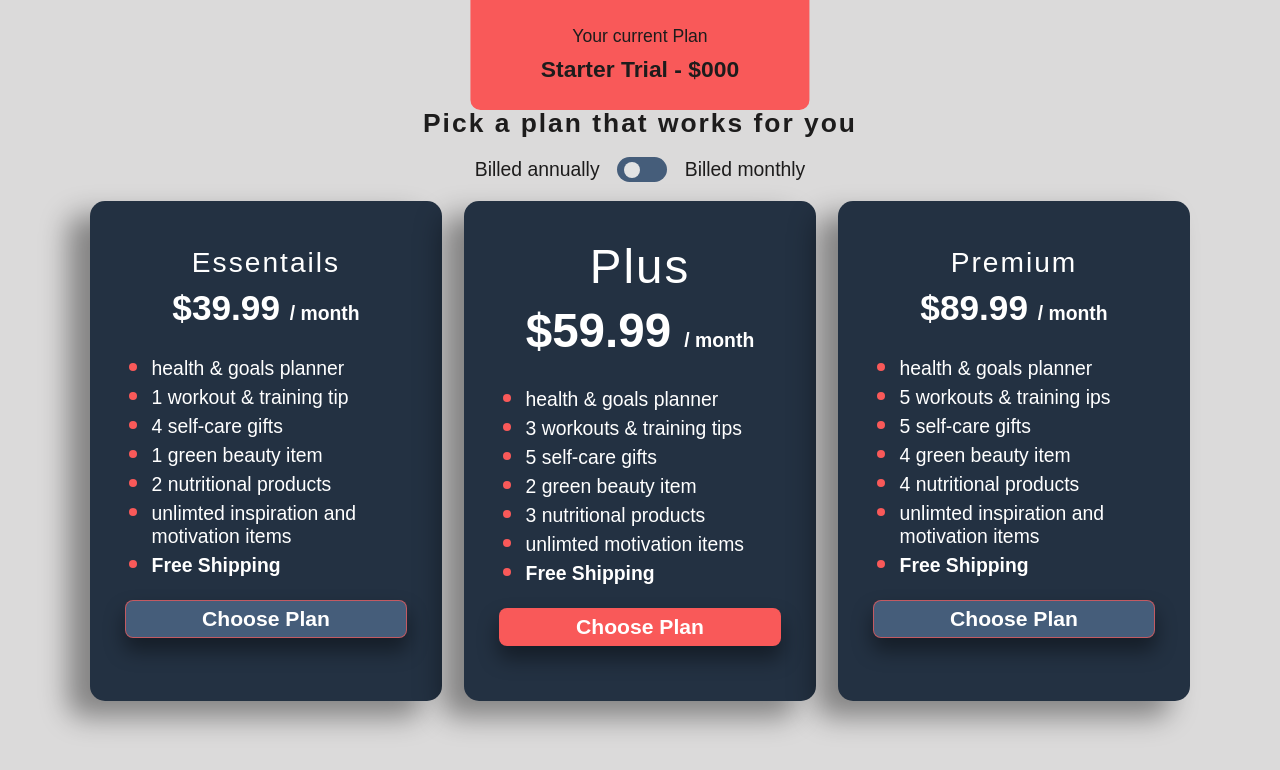
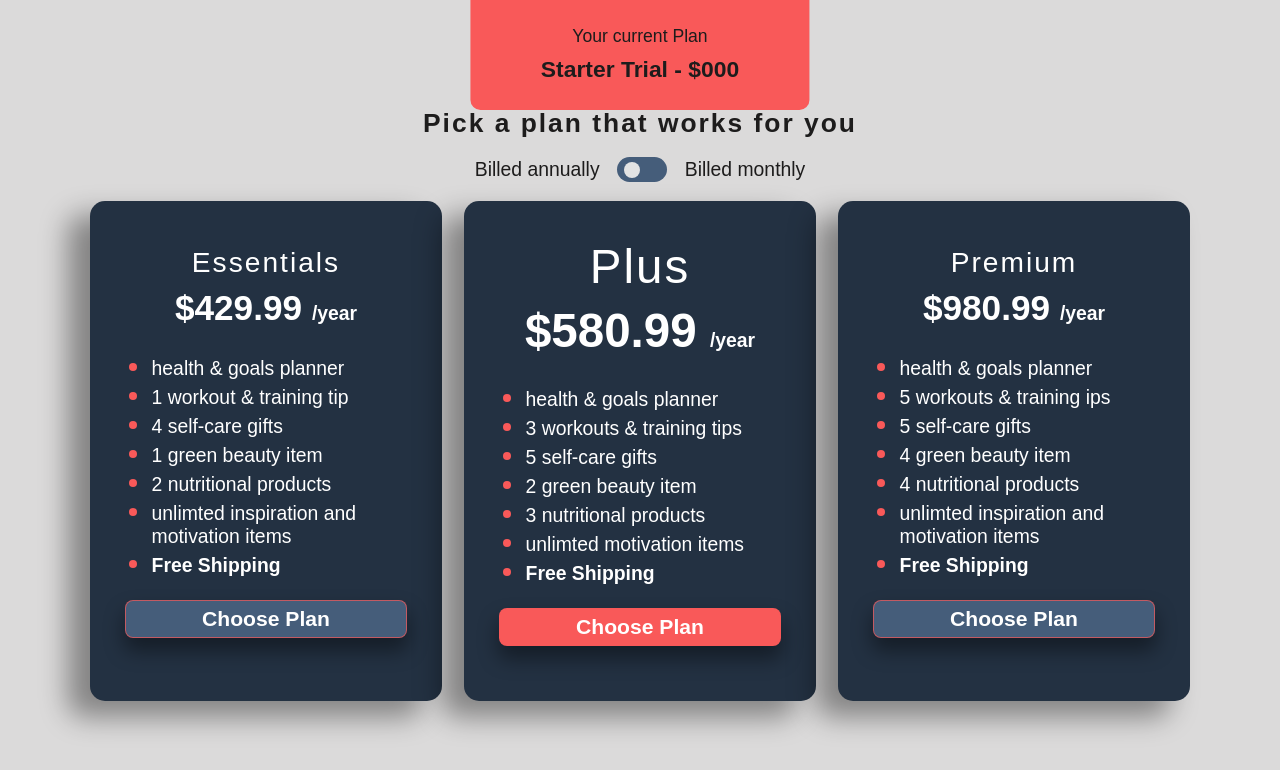
Before and after one commit to Lonz8576/dynamic-pricing, a plain HTML site: page index.html in a window 1280 px wide. Both pictures are taken after a click on the checkbox 642 px from the left and 169 px from the top of the page. Drawn offline with Linux system fonts and the light colour scheme; a web font is replaced by a local one.

Commit message:
main.js created
toggle switch javascript created to change billing prices from monthly to annual pricing

```diff
--- a/index.html
+++ b/index.html
@@ -31,7 +31,7 @@
 
         <div class="toggle-switch">
            <span>Billed annually</span>
-           <input type="checkbox" class="toggle">
+           <input type="checkbox" class="toggle" >
            <span>Billed monthly</span>
         </div>
 
@@ -40,9 +40,11 @@
         <div class="cards">
             <div class="card" id="card-1">
                 <h2 class="card-title">
-                    Essentails
+                    Essentials
                 </h2>
-                <h1 class="card-price" id="price">$39.99 <span class="billing-freq"> / month</span>   </h1>
+                <h1 class="card-price" id="essential-price">$39.99
+                    <span class="billing-freq"> / month</span>
+                </h1>
                 <ul class="card-plan">
                     <li>health & goals planner</li>
                     <li>1 workout & training tip</li>
@@ -63,7 +65,9 @@
                 <h2 class="card-title">
                     Plus
                 </h2>
-                <h1 class="card-price" id="price">$59.99 <span class="billing-freq"> / month</span>   </h1>
+                <h1 class="card-price" id="price">$59.99
+                    <span class="billing-freq"> / month</span>
+                </h1>
                 <ul class="card-plan">
                     <li>health & goals planner</li>
                     <li>3 workouts & training tips</li>
@@ -81,7 +85,9 @@
                 <h2 class="card-title">
                     Premium
                 </h2>
-                <h1 class="card-price" id="price">$89.99 <span class="billing-freq"> / month</span>   </h1>
+                <h1 class="card-price" id="premium-price">$89.99
+                     <span class="billing-freq"> / month</span>
+                </h1>
                 <ul class="card-plan">
                     <li>health & goals planner</li>
                     <li>5 workouts & training ips</li>
@@ -97,6 +103,6 @@
             </div>
         </div>
     </div>
-    <script src="main"></script>
+    <script src="main.js"></script>
 </body>
 </html>
--- a/main.js
+++ b/main.js
@@ -0,0 +1,16 @@
+const toggle = document.querySelector(".toggle");
+const essentialPrice = document.getElementById("essential-price");
+const premiumPrice = document.getElementById("premium-price");
+const bestPrice = document.getElementById("price");
+
+toggle.addEventListener("change", () => {
+    if(toggle.checked){
+        essentialPrice.innerHTML = `$429.99 <span> /year </span>`;
+        bestPrice.innerHTML = `$580.99 <span> /year </span>`;
+        premiumPrice.innerHTML = `$980.99 <span> /year </span>`;
+    } else {
+        essentialPrice.innerHTML = `$39.99 <span> /month </span>`;
+        bestPrice.innerHTML = `$59.99 <span> /month </span>`;
+        premiumPrice.innerHTML = `$89.99 <span> /month </span>`;
+    }
+})
```
